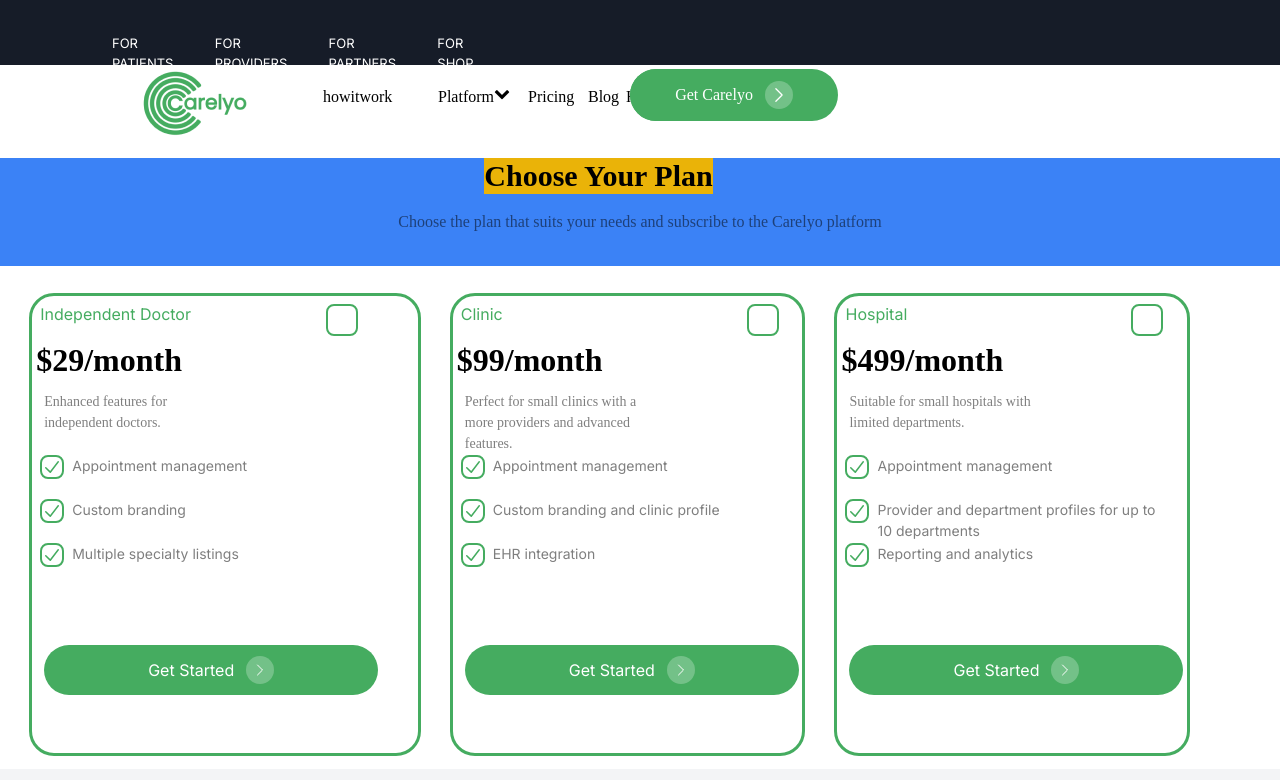
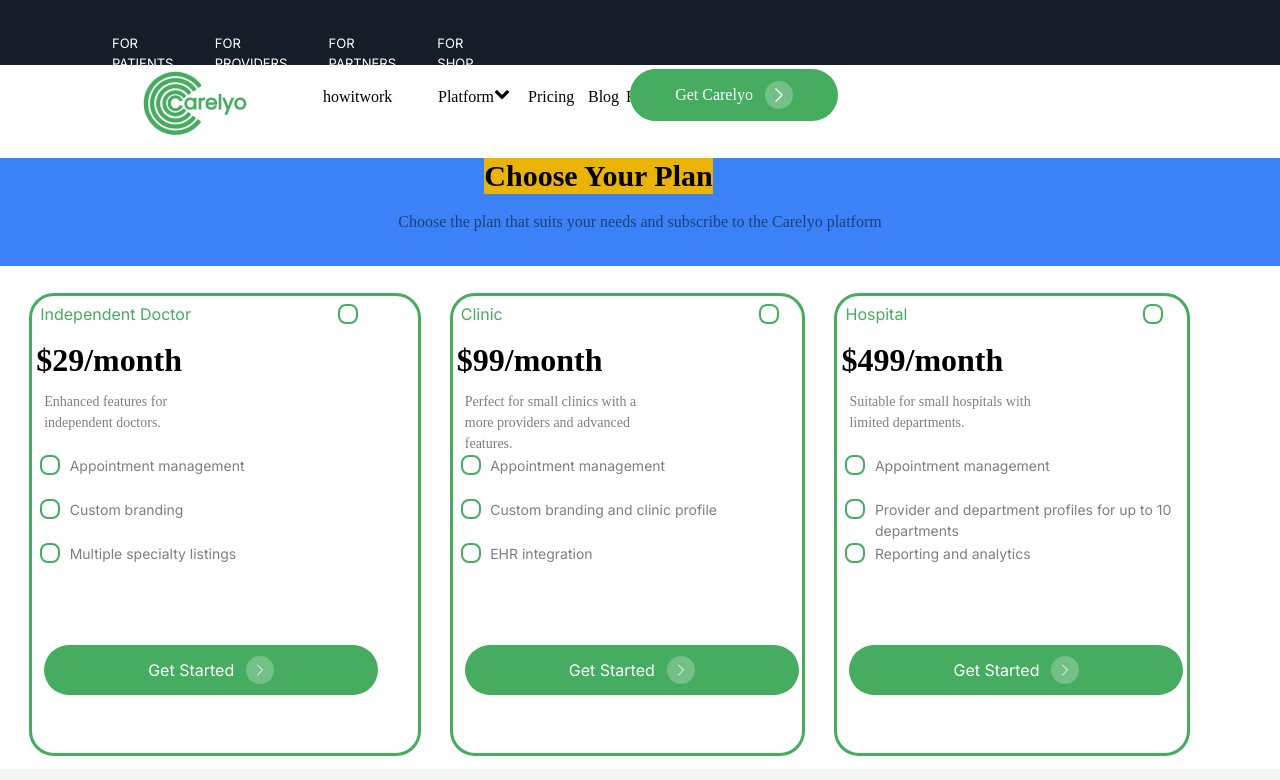
Before and after one commit to meeruu8282/next-mongodb-clerk, a Next.js app: page /providers/pricing in a window 1280 px wide. Shown: the top 780 px of the page. Built offline with nearby package versions, Linux system fonts and the light colour scheme.

Commit message:
Commit Message

```diff
--- a/src/app/providers/Components/checkboxItem.tsx
+++ b/src/app/providers/Components/checkboxItem.tsx
@@ -1,13 +1,74 @@
-const CheckboxItem: React.FC = () => {
+"use client";
+import { useState } from "react";
+type CheckboxItemProps = {
+  size?: "small"|"medium" | "large";
+  checkMark?: "checkSmall" | "checkMedium"| "checkLarge"    }
+
+const CheckboxItem: React.FC<CheckboxItemProps> = ( {size = "medium" , checkMark= "medium"}) => {
+
+const [isChecked, setIsChecked] =useState<boolean>(false)
+const [inputSize ,SetInputsize] = useState("")
+const toggleCheckbox = () =>{
+
+  setIsChecked(prevChecked => !prevChecked )
+}
+
+const getContainerSize  = () => {
+
+
+
+  switch(inputSize) {
+    case "small":
+    return "w-[24px] h-[24px]"
+    case "medium":
+    return "w-4 h-4"
+    case "large":
+    return "w-[32px] h-[32px]"
+    case "checkSmall":
+    return "w-[24px] h-[24px]"
+    case "medium":
+    return "w-4 h-4"
+    case "large":
+    return "w-[32px] h-[32px]"
+    default:
+      return 'w-5 h-5';
+
+  }
+}
+const getCheckmarkSize  = () => {
+
+
+
+  switch(checkMark) {
+  case "checkSmall":
+    return "w-[20px] h-[20px]"
+    case "medium":
+    return "w-4 h-4"
+    case "large":
+    return "w-[32px] h-[32px]"
+
+
+
+
+    default:
+      return 'w-5 h-5';
+
+  }
+}
+
   return (
     <div className="w-[333.98] h-[24px] ">
       <div className="flex">
-        <div className="w-[24px] h-[24px] border-[2px] rounded-lg border-[#45AC60] text-[#45AC60] ">
+        <div className={getContainerSize()  + " border-[2px] rounded-lg border-[#45AC60] text-[#45AC60] "}
+        onClick={toggleCheckbox}
+
+        >
+          { isChecked && (
           <svg
             xmlns="http://www.w3.org/2000/svg"
             viewBox="0 0 20 20"
             fill="currentColor"
-            className="w-5 h-5"
+            className={getCheckmarkSize()}
           >
             <path
               fill-rule="evenodd"
@@ -15,6 +76,7 @@ const CheckboxItem: React.FC = () => {
               clip-rule="evenodd"
             />
           </svg>
+          )}
         </div>
       </div>
     </div>
--- a/src/app/providers/Components/customContentBox.tsx
+++ b/src/app/providers/Components/customContentBox.tsx
@@ -1,6 +1,9 @@
+
+"use client";
 import React from "react";
 import CarelyoButton from "./getStartedButton";
-import CheckboxItem from "./checkboxItem";
+import CheckboxItem from './checkboxItem';
+import { useState } from 'react';
 
 interface CustomContentBoxProps {
   title: string;
@@ -25,7 +28,7 @@ const CustomContentBox: React.FC<CustomContentBoxProps> = ({
             <div className=" justify-between items-center w-[224px] h-[26px] text-[#45AC60] ">
               <p className="text-[-2%] leading-tight">{title}</p>
             </div>
-            <div className="w-[32px] h-[32px] border-[2px] rounded-lg border-[#45AC60] "></div>
+            <div className=" "> <CheckboxItem size="large" /> </div>
           </div>
 
           <div className="flex ml-1 mt-3 text-[32px] w-[224px] h-[51px]">
@@ -42,7 +45,7 @@ const CustomContentBox: React.FC<CustomContentBoxProps> = ({
             {features.map((feature, idx) => (
               <div className="flex w-[333.98] h-[24px] gap-[8px] mt-5" key={idx}>
                 <div className="w-[24px] h-[24px]">
-                  <CheckboxItem />
+                  <CheckboxItem checkMark="checkSmall" />
                 </div>
                 <div className=" w-[331.98px] h-[24px] opacity-50">
                   <p >{feature}</p>
```
Also changed, not shown: 1 other file (tests, documents, lock files or other folders).
